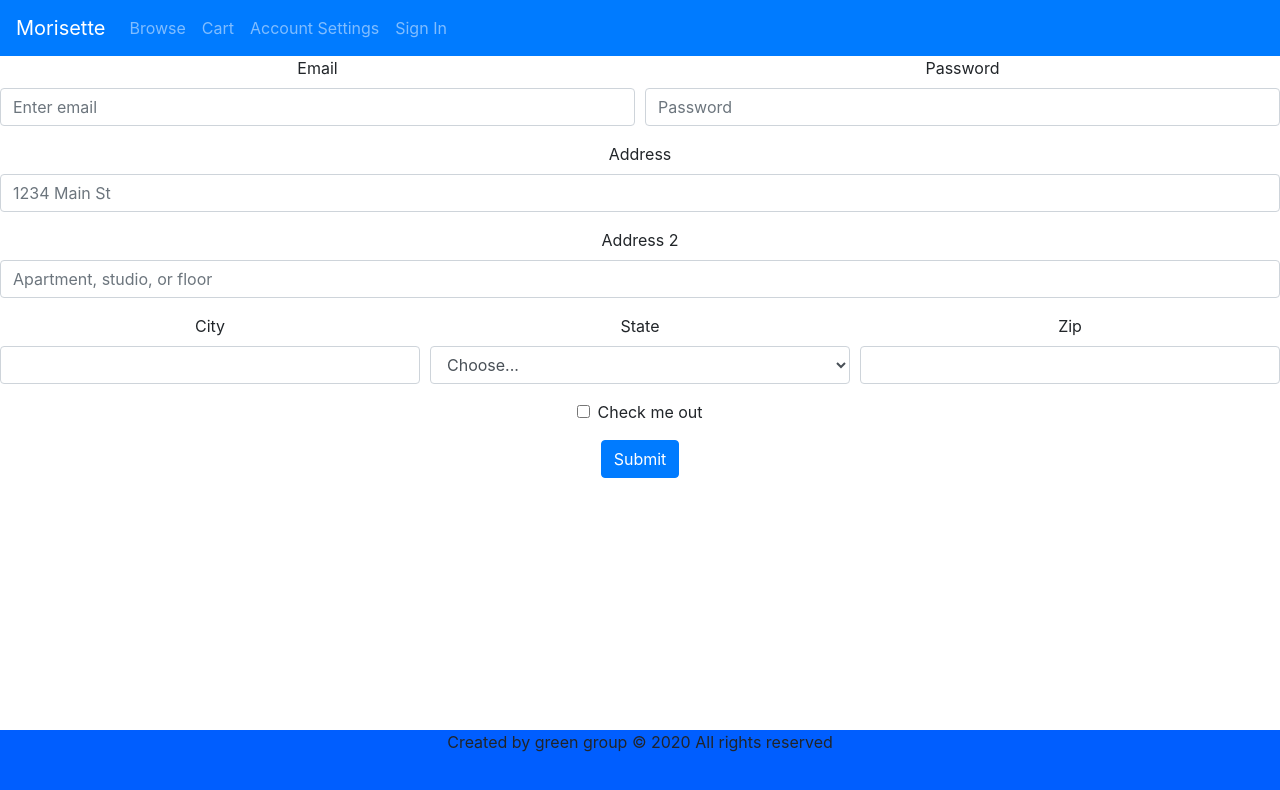
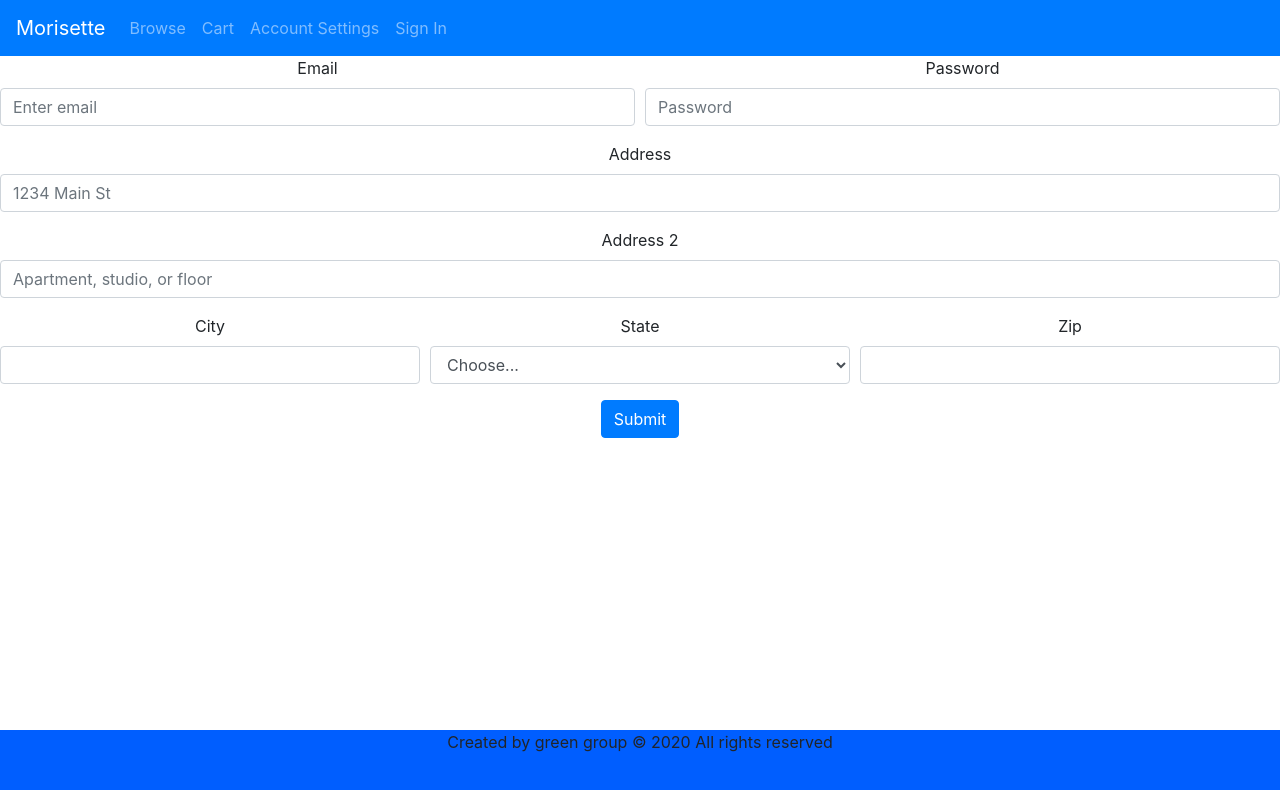
Before and after one commit to achall1/MorissetteApp, a React (Create React App) app in the folder frontend/: page /edit-account in a window 1280 px wide. Shown: the top 790 px of the page. Built offline with nearby package versions, Linux system fonts and the light colour scheme.

Commit message:
removed unnecessary checkbox

```diff
--- a/frontend/src/Components/editAccount.js
+++ b/frontend/src/Components/editAccount.js
@@ -119,10 +119,6 @@
                         </Form.Group>
                     </Form.Row>
 
-                    <Form.Group id="formGridCheckbox">
-                        <Form.Check type="checkbox" label="Check me out" />
-                    </Form.Group>
-
                     <Button variant="primary" type="submit">
                         Submit
                     </Button>
```
